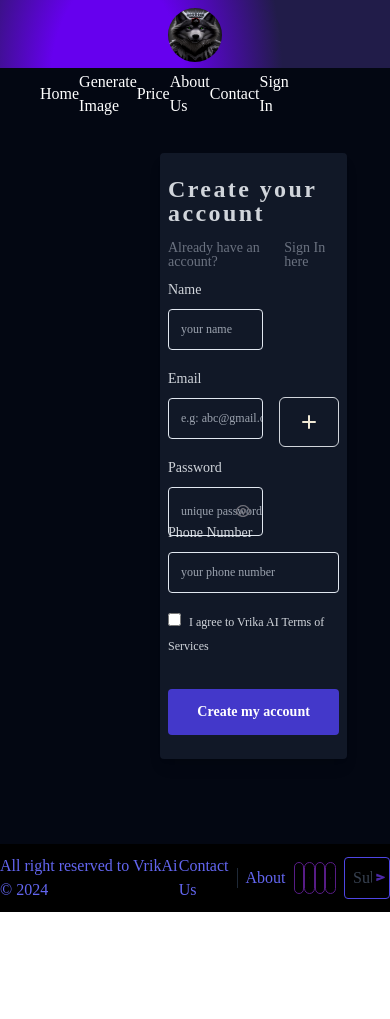
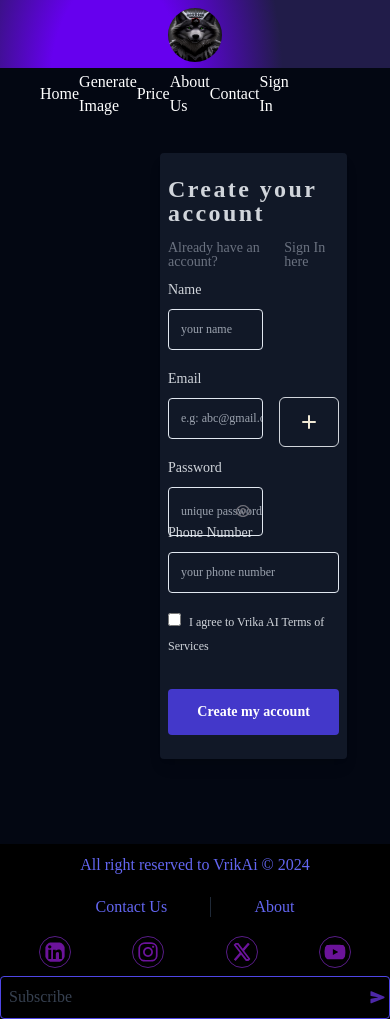
Before and after one commit to Prashantkry/Vrika-AI, a React (Vite) app in the folder client/: page /signUp in a window 390 px wide. Before the commit the page ends 912 px from the top, so only its background shows below. Built offline with nearby package versions, Linux system fonts and the light colour scheme; a web font is replaced by a local one.

Commit message:
made footer responsive

```diff
--- a/client/src/App.css
+++ b/client/src/App.css
@@ -435,6 +435,40 @@ input[type="number"]::-webkit-outer-spin-button {
     width: 100%;
     height: 47vh;
   }
+
+  /* ! Footer  */
+  .footer {
+    height: fit-content;
+    display: grid;
+    grid-template-columns: repeat(2, minmax(0, 1fr));
+  }
+  .companyTag {
+    width: 100%;
+    display: flex;
+    justify-content: center;
+    align-items: center;
+    /* border: 2px rgb(19, 151, 15) solid; */
+  }
+  .companyRoute {
+    width: 100%;
+    padding-left: 20%;
+    padding-right: 20%;
+    display: flex;
+    justify-content: space-around;
+    align-items: center;
+    /* border: 2px rgb(19, 151, 15) solid; */
+  }
+  .companySocial {
+    width: 100%;
+    display: flex;
+    justify-content: space-around;
+    align-items: center;
+    /* border: 2px rgb(19, 151, 15) solid; */
+  }
+  .companyS {
+    width: 100%;
+    /* border: 2px rgb(19, 151, 15) solid; */
+  }
 }
 
 /* md */
@@ -519,6 +553,39 @@ input[type="number"]::-webkit-outer-spin-button {
   .videoC {
     width: 100%;
     height: 35vh;
+  }
+  /* ! Footer  */
+  .footer {
+    height: fit-content;
+    display: grid;
+    grid-template-columns: repeat(2, minmax(0, 1fr));
+  }
+  .companyTag {
+    width: 100%;
+    display: flex;
+    justify-content: center;
+    align-items: center;
+    /* border: 2px rgb(19, 151, 15) solid; */
+  }
+  .companyRoute {
+    width: 100%;
+    padding-left: 20%;
+    padding-right: 20%;
+    display: flex;
+    justify-content: space-around;
+    align-items: center;
+    /* border: 2px rgb(19, 151, 15) solid; */
+  }
+  .companySocial {
+    width: 100%;
+    display: flex;
+    justify-content: space-around;
+    align-items: center;
+    /* border: 2px rgb(19, 151, 15) solid; */
+  }
+  .companyS {
+    width: 100%;
+    /* border: 2px rgb(19, 151, 15) solid; */
   }
 }
 
@@ -742,35 +809,69 @@ input[type="number"]::-webkit-outer-spin-button {
     font-size: 10px;
     margin-top: 40px;
   }
-  .userPay{
+  .userPay {
     align-items: start;
     padding: 0;
     /* font-size: 10px; */
     line-height: 6px;
   }
-  .GeneratedImages{
+  .GeneratedImages {
     font-size: 12px;
     display: none;
   }
-  .SearchImages{
+  .SearchImages {
     width: 50%;
     margin-right: 10px;
     min-height: 30px;
   }
-  .popImage{
+  .popImage {
     height: 70vh;
     /* margin-top: 20px; */
     margin-bottom: 7vh;
     flex-direction: column;
     /* border: 2px rgb(15, 63, 151) solid; */
   }
-  .popImg{
+  .popImg {
     height: 40vh;
   }
-  .generatedCon{
+  .generatedCon {
     width: 100%;
     overflow: scroll;
     /* border: 2px rgb(19, 151, 15) solid; */
     height: 40vh;
   }
+
+  /* ! Footer  */
+  .footer {
+    height: fit-content;
+    display: grid;
+    grid-template-columns: repeat(1, minmax(0, 1fr));
+  }
+  .companyTag {
+    width: 100%;
+    display: flex;
+    justify-content: center;
+    align-items: center;
+    /* border: 2px rgb(19, 151, 15) solid; */
+  }
+  .companyRoute {
+    width: 100%;
+    padding-left: 20%;
+    padding-right: 20%;
+    display: flex;
+    justify-content: space-around;
+    align-items: center;
+    /* border: 2px rgb(19, 151, 15) solid; */
+  }
+  .companySocial {
+    width: 100%;
+    display: flex;
+    justify-content: space-around;
+    align-items: center;
+    /* border: 2px rgb(19, 151, 15) solid; */
+  }
+  .companyS {
+    width: 100%;
+    /* border: 2px rgb(19, 151, 15) solid; */
+  }
 }
--- a/client/src/components/Footer.jsx
+++ b/client/src/components/Footer.jsx
@@ -4,13 +4,13 @@ import { Link } from "react-router-dom";
 const Footer = () => {
   return (
     <>
-      <div className="bg-black h-[8vh] w-full border-0 flex items-center justify-around text-gray-400">
+      <div className="bg-black footer h-[8vh] w-full border-0 flex items-center justify-around text-gray-400">
         {/* right */}
-        <div className="border-0 text-indigo-500 border-gray-600 w-fit flex items-center h-[5vh] rounded">
+        <div className="border-0 companyTag text-indigo-500 border-gray-600 w-fit flex items-center h-[5vh] rounded">
           All right reserved to VrikAi © 2024
         </div>
         {/* company */}
-        <div className="border-0 border-gray-600 w-fit flex items-center justify-around h-[5vh] rounded">
+        <div className="border-0 companyRoute border-gray-600 w-fit flex items-center justify-around h-[5vh] rounded">
           <Link
             to="contact"
             className="mr-2 text-indigo-500 hover:text-purple-700"
@@ -26,7 +26,7 @@ const Footer = () => {
           </Link>
         </div>
         {/* social */}
-        <div className="flex items-center justify-around border-0 w-[15vw] p-2 ">
+        <div className="flex companySocial items-center justify-around border-0 w-[15vw] p-2 ">
           <svg
             className="w-[32px] h-[32px] border border-purple-900 hover:bg-indigo-950 cursor-pointer rounded-full p-1"
             xmlns="http://www.w3.org/2000/svg"
@@ -69,7 +69,7 @@ const Footer = () => {
           </svg>
         </div>
         {/* subscribe options */}
-        <div className="border border-indigo-600 w-[15vw] h-[5vh] flex items-center justify-around rounded">
+        <div className="border companyS border-indigo-600 w-[15vw] h-[5vh] flex items-center justify-around rounded">
           <input
             type="email"
             placeholder="Subscribe"
```
